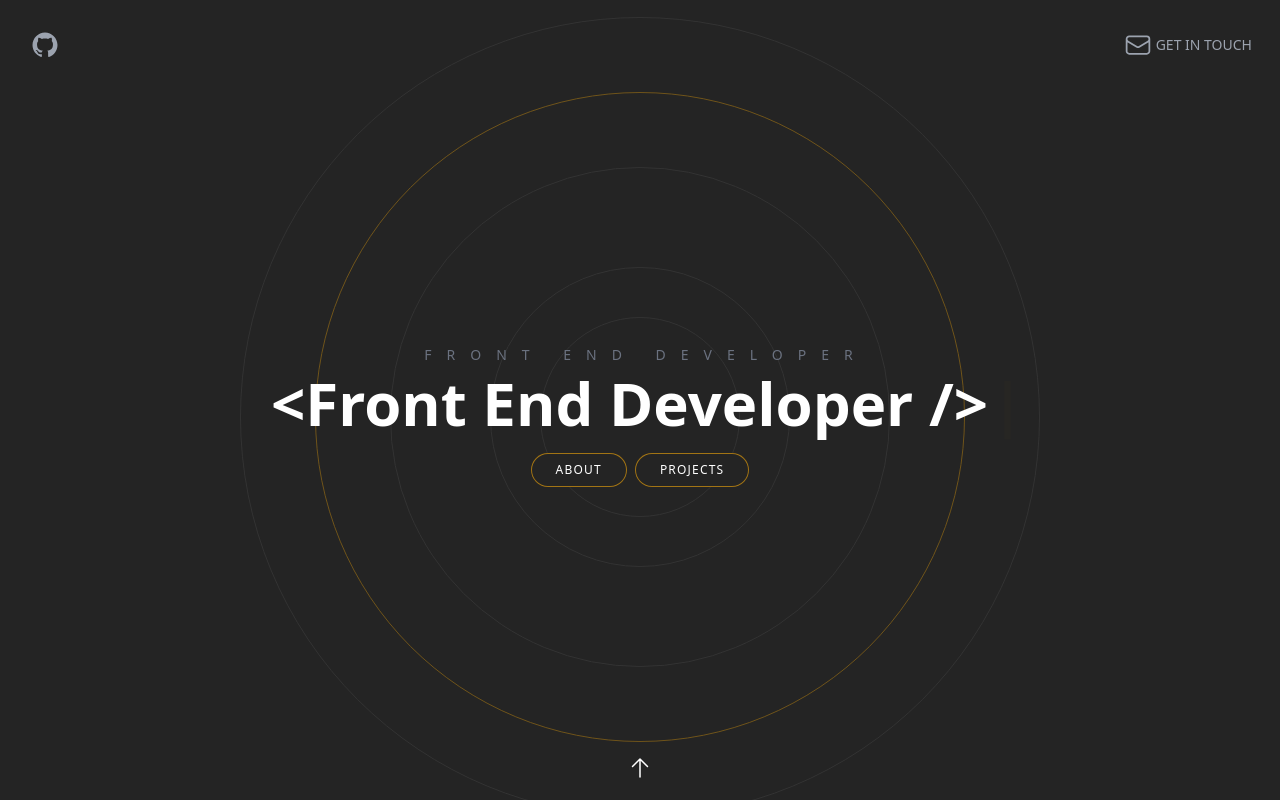
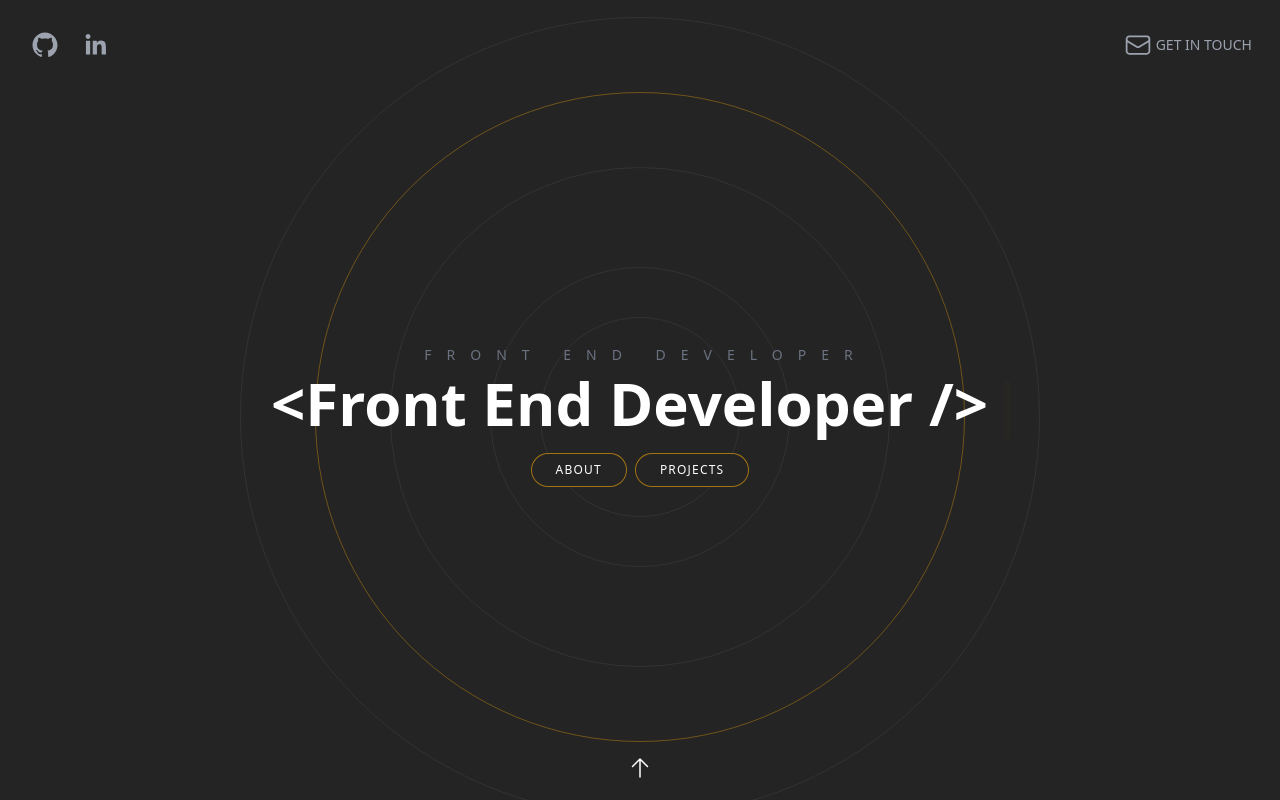
Before and after one commit to JesseKartabani/portfolio, a Next.js app: page / in a window 1280 px wide. Built offline with nearby package versions, Linux system fonts and the light colour scheme.

Commit message:
Add linkdin icon to header & add comments

```diff
--- a/components/About.js
+++ b/components/About.js
@@ -5,6 +5,7 @@ import Cube from "./Cube";
 function About() {
   return (
     <motion.div
+      // Fades the component in
       initial={{ opacity: 0 }}
       whileInView={{ opacity: 1 }}
       transition={{ duration: 1.5 }}
@@ -13,6 +14,7 @@ function About() {
     >
       <h3 className="subHeading">About</h3>
 
+      {/* 3D interactive cube animation thats hidden on small screens */}
       <div className="hidden sm:block">
         <Cube />
       </div>
--- a/components/BackgroundCircles.tsx
+++ b/components/BackgroundCircles.tsx
@@ -10,17 +10,22 @@ function BackgroundCircles({}: Props) {
         opacity: 0,
       }}
       animate={{
+        // scale opacity and borderRadius all go through each index of their array
+        // dividing the duration of the animation equally
         scale: [1, 2, 2, 3, 1],
         opacity: [0.1, 0.2, 0.4, 0.8, 0.1, 1.0],
         borderRadius: ["20%", "20%", "50%", "80%", "20%"],
       }}
       transition={{
         duration: 2.5,
+        // Repeat the animation indefinitely
         repeat: Infinity,
+        // Wait 6 seconds before repeating the animation
         repeatDelay: 6,
       }}
       className="relative flex justify-center items-center"
     >
+      {/* Render five circular divs with different sizes and styles */}
       <div className="rounded-full hidden sm:block  border border-[#333333] h-[200px] w-[200px] absolute mt-52 animate-ping" />
       <div className="rounded-full hidden sm:block  border border-[#333333] h-[300px] w-[300px] absolute mt-52" />
       <div className="rounded-full  border border-[#333333] h-[500px] w-[500px] absolute mt-52" />
--- a/components/ContactMe.tsx
+++ b/components/ContactMe.tsx
@@ -14,12 +14,15 @@ type Props = {};
 
 const ContactMe = (props: Props) => {
   const { register, handleSubmit } = useForm<Inputs>();
+
+  // Opens default email client and prefills using form data
   const onSubmit: SubmitHandler<Inputs> = (formData) => {
     window.location.href = `mailto:jessekartabani@gmail.com?subject=${formData.subject}&body=Hi. my name is ${formData.name}. ${formData.message}`;
   };
 
   return (
     <motion.div
+      // Fades component in
       initial={{ opacity: 0 }}
       whileInView={{ opacity: 1 }}
       transition={{ duration: 1.5 }}
--- a/components/Footer.tsx
+++ b/components/Footer.tsx
@@ -5,6 +5,7 @@ type Props = {};
 
 function Footer({}: Props) {
   return (
+    // Up arrow svg that returns user to top of the site (the hero)
     <Link href="#hero">
       <footer className="sticky bottom-5 w-full cursor-pointer">
         <div className="flex items-center justify-center">
--- a/components/Header.tsx
+++ b/components/Header.tsx
@@ -6,22 +6,21 @@ import Link from "next/link";
 type Props = {};
 
 function Header({}: Props) {
+  // Framer animation settings
+  const variants = {
+    hidden: { opacity: 0, scale: 0.5, x: -500 },
+    visible: { opacity: 1, scale: 1, x: 0 },
+    hovering: { scale: 1.2, transition: { duration: 0.2 } },
+  };
   return (
     <header className="sticky top-0 p-5 flex  justify-between max-w-7xl mx-auto z-20 items-center">
+      <div className="flex flex-row items-center">
         <motion.div
-        initial={{
-          x: -500,
-          opacity: 0,
-          scale: 0.5,
-        }}
-        animate={{
-          x: 0,
-          opacity: 1,
-          scale: 1,
-        }}
+          initial="hidden"
+          animate="visible"
           transition={{ duration: 1.5 }}
-        whileHover={{ scale: 1.2, transition: { duration: 0.2 } }}
-        className="flex flex-row items-center"
+          whileHover="hovering"
+          variants={variants}
         >
           {/* Social media icons */}
           <SocialIcon
@@ -32,20 +31,30 @@ function Header({}: Props) {
           />
         </motion.div>
 
+        <motion.div
+          initial="hidden"
+          animate="visible"
+          transition={{ duration: 1.5 }}
+          whileHover="hovering"
+          variants={variants}
+        >
+          <SocialIcon
+            target="_blank"
+            fgColor="#9CA3AF"
+            bgColor="transparent"
+            url="https://www.linkedin.com/in/jesse-kartabani/"
+          />
+        </motion.div>
+      </div>
       <Link href="#contact">
         <motion.div
-          initial={{
-            x: 500,
-            opacity: 0,
-            scale: 0.5,
-          }}
-          animate={{
-            x: 0,
-            opacity: 1,
-            scale: 1,
-          }}
+          // Using a different inital x value because this div is coming in
+          // from the right side of screen instead of the left
+          initial={{ x: 500, opacity: 0, scale: 0.5 }}
+          animate="visible"
           transition={{ duration: 1.5 }}
-          whileHover={{ scale: 1.1, transition: { duration: 0.2 } }}
+          whileHover="hovering"
+          variants={variants}
           className="flex flex-row items-center text-grey-300 pr-2 py-2"
         >
           {/* Contact Icon */}
--- a/components/Hero.tsx
+++ b/components/Hero.tsx
@@ -6,9 +6,10 @@ import BackgroundCircles from "./BackgroundCircles";
 type Props = {};
 
 function Hero({}: Props) {
+  // Makes text inside words look like its being typed
   const [text, count] = useTypewriter({
     words: ["Jesse Kartabani", "<Front End Developer />"],
-    loop: true,
+    loop: true, // animation never ends
     delaySpeed: 1000, // Time between words
   });
 
@@ -26,7 +27,6 @@ function Hero({}: Props) {
       />
       */}
 
-      {/* Typewriter text followed by cursor */}
       <div className="z-20">
         <h2
           className=" ml-3 text-sm uppercase text-gray-500 pb-2 tracking-[4px]
@@ -34,6 +34,8 @@ function Hero({}: Props) {
         >
           Front End Developer
         </h2>
+
+        {/* Typewriter text followed by cursor */}
         <h1 className="text-2xl sm:text-6xl font-semibold px-10">
           <span className="ml-3">{text}</span>
           <Cursor cursorColor="#F7AB0A" />
--- a/components/Projects.tsx
+++ b/components/Projects.tsx
@@ -6,6 +6,7 @@ import Image from "next/image";
 type Props = {};
 
 function Projects({}: Props) {
+  // Project data that we use to map over to display each project
   const projects = [
     {
       id: 1,
@@ -69,6 +70,7 @@ function Projects({}: Props) {
 
   return (
     <motion.div
+      // Fades the whole component in
       initial={{ opacity: 0 }}
       whileInView={{ opacity: 1 }}
       transition={{ duration: 1.5 }}
@@ -81,6 +83,7 @@ function Projects({}: Props) {
         className="relative w-full flex overflow-x-scroll overflow-y-hidden snap-x
       snap-mandatory z-20 scrollbar scrollbar-track-gray-400/20 scrollbar-thumb-[#F7AB0A]/80"
       >
+        {/* Maps through all projects */}
         {projects.map((project) => (
           <div
             key={project.id}
@@ -89,6 +92,7 @@ function Projects({}: Props) {
           >
             {/* Image of project */}
             <motion.div
+              // Makes project image animate in from the top of the screen
               initial={{ opacity: 1, y: -300 }}
               whileInView={{ opacity: 1, y: 0 }}
               transition={{ duration: 1.2 }}
@@ -130,6 +134,7 @@ function Projects({}: Props) {
         ))}
       </div>
 
+      {/* Vertical background stripe with a color gradient */}
       <div className="w-full absolute top-[30%] sm:h-[500px] h-[150px] bg-gradient-to-b from-[#F7AB0A]/40 via-[#D4920E]/40 to-[#B2730F]/40 left-0 -skew-y-12"></div>
     </motion.div>
   );
--- a/components/WorkExperience.tsx
+++ b/components/WorkExperience.tsx
@@ -7,6 +7,7 @@ type Props = {};
 function WorkExperience({}: Props) {
   return (
     <motion.div
+      // Fades the component in
       initial={{ opacity: 0 }}
       whileInView={{ opacity: 1 }}
       transition={{ duration: 1.5 }}
```
Lines whose indentation alone changed are shown as unchanged.
